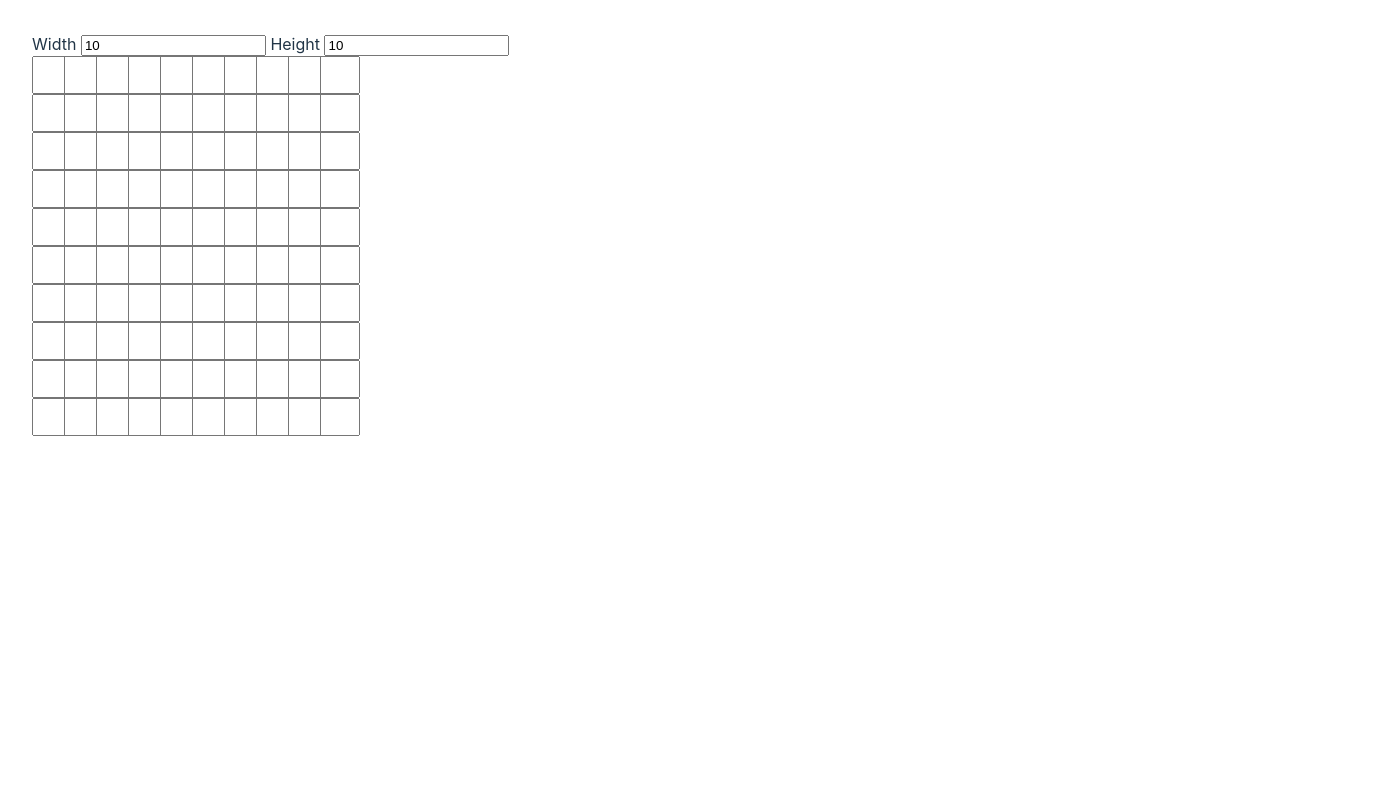
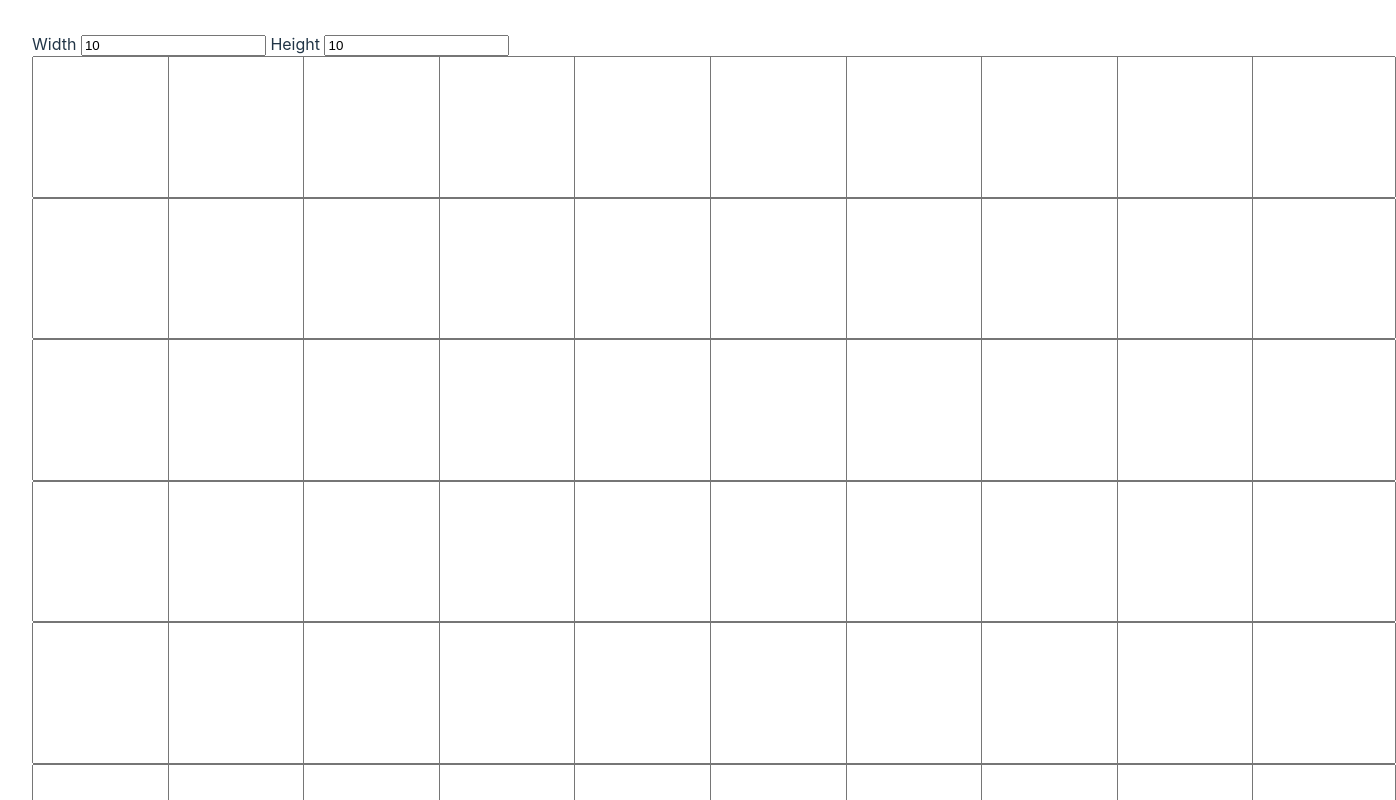
Before and after one commit to supposedly/nice-crossword, a Vue app: page / in a window 1280 px wide. Shown: the top 800 px of the page, 1396 px wide, since content can reach past the window. Built offline with nearby package versions, Linux system fonts and the light colour scheme.

Commit message:
Test Safari

```diff
--- a/src/components/Grid.vue
+++ b/src/components/Grid.vue
@@ -147,7 +147,6 @@ const name = getCurrentInstance()?.uid.toString();
 <style scoped>
 div.grid {
     display: grid;
-    grid-template: repeat(v-bind(height), minmax(0, 1fr)) / repeat(v-bind(width), minmax(0, 1fr));
-    max-width: 25vw;
+    grid-template: repeat(v-bind(height), 1fr) / repeat(v-bind(width), 1fr);
 }
 </style>
```
